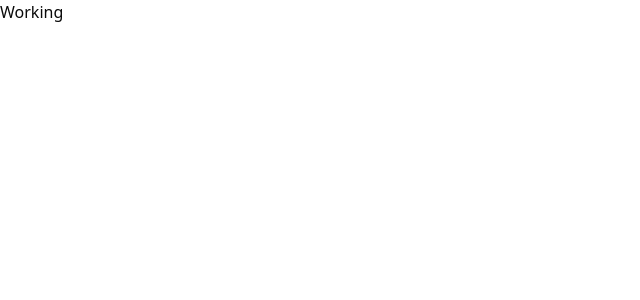
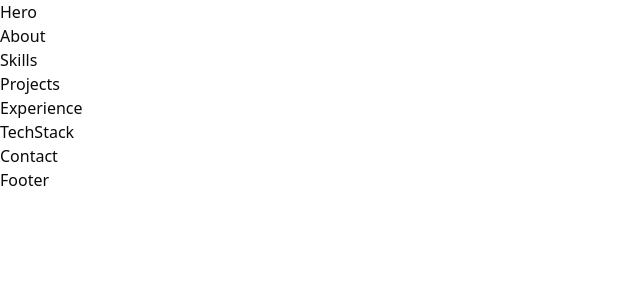
Before and after one commit to realKamel/portfolio, a React (Vite) app: page / in a window 1280 px wide. Shown: the top 300 px of the page, without its empty margins (0-640 px from the left). Built offline with nearby package versions, Linux system fonts and the light colour scheme.

Commit message:
main app structure

```diff
--- a/src/App.tsx
+++ b/src/App.tsx
@@ -1,7 +1,25 @@
-import './App.css'
-
-function App () {
-  return <p>Working</p>
+import "./App.css";
+import About from "./components/sections/About";
+import Contact from "./components/sections/Contact";
+import Experience from "./components/sections/Experience";
+import Footer from "./components/sections/Footer";
+import Hero from "./components/sections/Hero";
+import Projects from "./components/sections/Projects";
+import Skills from "./components/sections/Skills";
+import TechStack from "./components/sections/TechStack";
+function App() {
+	return (
+		<>
+			<Hero />
+			<About />
+			<Skills />
+			<Projects />
+			<Experience />
+			<TechStack />
+			<Contact />
+			<Footer />
+		</>
+	);
 }
 
-export default App
+export default App;
--- /dev/null
+++ b/src/components/sections/About.tsx
@@ -0,0 +1,7 @@
+import React from "react";
+
+const About = () => {
+	return <div>About</div>;
+};
+
+export default About;
--- /dev/null
+++ b/src/components/sections/Contact.tsx
@@ -0,0 +1,7 @@
+import React from "react";
+
+const Contact = () => {
+	return <div>Contact</div>;
+};
+
+export default Contact;
--- /dev/null
+++ b/src/components/sections/Experience.tsx
@@ -0,0 +1,7 @@
+import React from "react";
+
+const Experience = () => {
+	return <div>Experience</div>;
+};
+
+export default Experience;
--- /dev/null
+++ b/src/components/sections/Footer.tsx
@@ -0,0 +1,7 @@
+import React from "react";
+
+const Footer = () => {
+	return <div>Footer</div>;
+};
+
+export default Footer;
--- /dev/null
+++ b/src/components/sections/Hero.tsx
@@ -0,0 +1,7 @@
+import React from "react";
+
+const Hero = () => {
+	return <div>Hero</div>;
+};
+
+export default Hero;
--- /dev/null
+++ b/src/components/sections/Projects.tsx
@@ -0,0 +1,7 @@
+import React from "react";
+
+const Projects = () => {
+	return <div>Projects</div>;
+};
+
+export default Projects;
--- /dev/null
+++ b/src/components/sections/Skills.tsx
@@ -0,0 +1,7 @@
+import React from "react";
+
+const Skills = () => {
+	return <div>Skills</div>;
+};
+
+export default Skills;
--- /dev/null
+++ b/src/components/sections/TechStack.tsx
@@ -0,0 +1,7 @@
+import React from "react";
+
+const TechStack = () => {
+	return <div>TechStack</div>;
+};
+
+export default TechStack;
```
